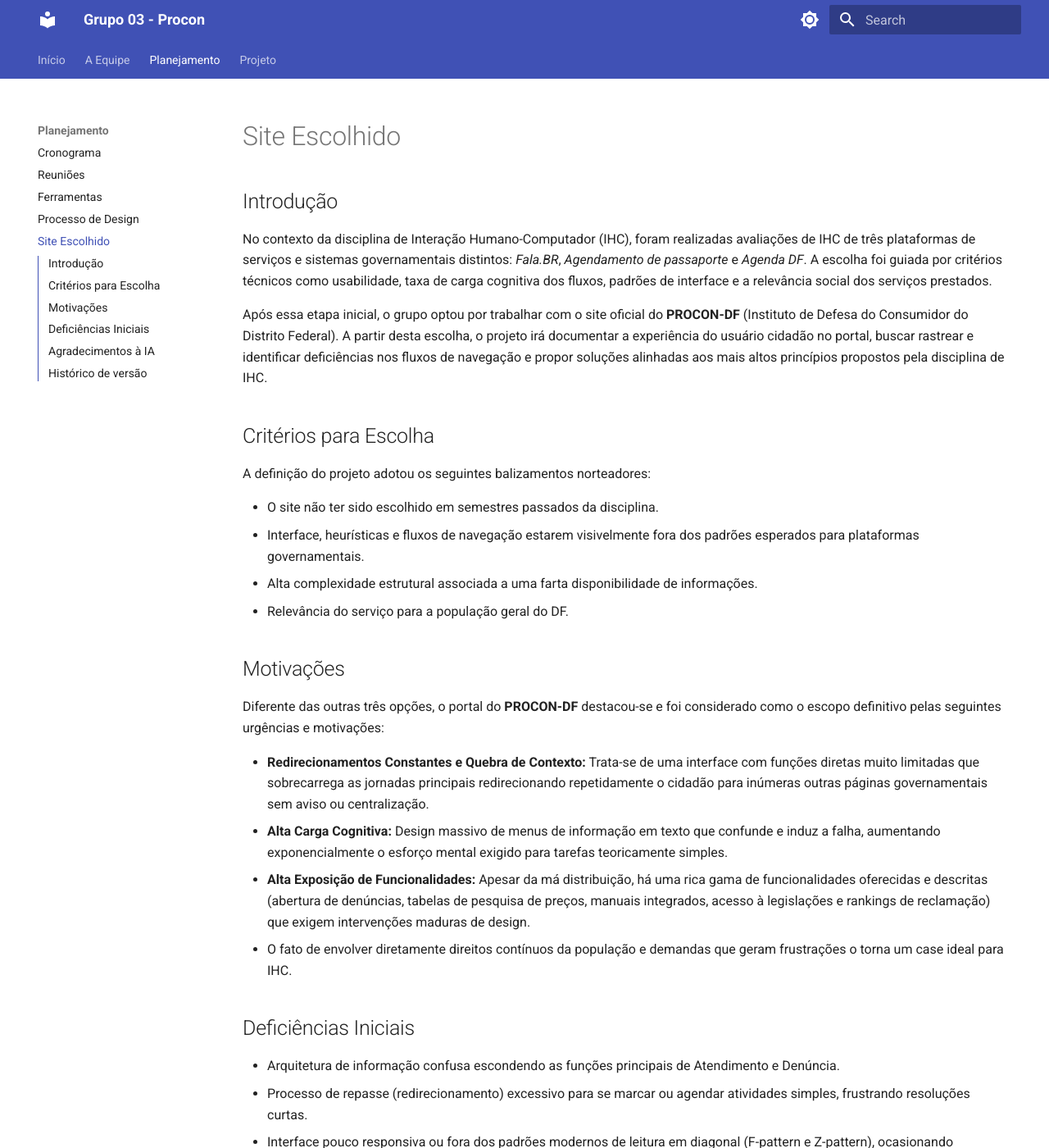
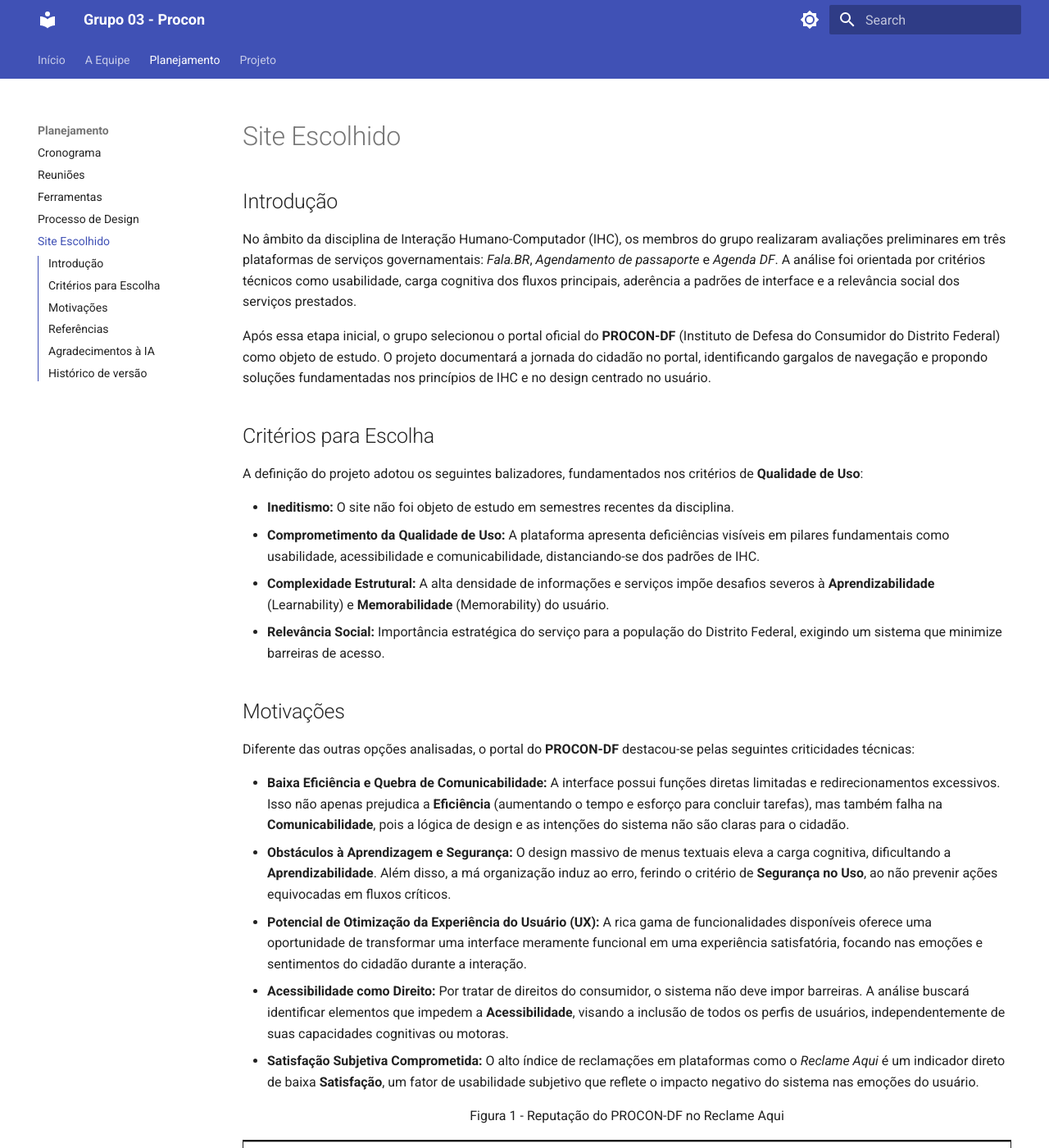
Before and after one commit to Interacao-Humano-Computador/2026.1-Grupo03, an MkDocs documentation site: the page built from docs/planejamento/site-escolhido.md, in a window 1280 px wide and 1400 px high. Shown: the whole window at 82% size. Built offline with MkDocs 1.6.1 and Material for MkDocs 9.7.7, drawn with Linux system fonts in a browser that asks for light colours; some of the changed text lies outside the part shown.

Commit message:
adjustments in the text, references and figures

```diff
--- a/docs/planejamento/site-escolhido.md
+++ b/docs/planejamento/site-escolhido.md
@@ -2,34 +2,57 @@
 
 ## Introdução
 
-No contexto da disciplina de Interação Humano-Computador (IHC), foram realizadas avaliações de IHC de três plataformas de serviços e sistemas governamentais distintos: _Fala.BR_, _Agendamento de passaporte_ e _Agenda DF_. A escolha foi guiada por critérios técnicos como usabilidade, taxa de carga cognitiva dos fluxos, padrões de interface e a relevância social dos serviços prestados.
+No âmbito da disciplina de Interação Humano-Computador (IHC), os membros do grupo realizaram avaliações preliminares em três plataformas de serviços governamentais: _Fala.BR_, _Agendamento de passaporte_ e _Agenda DF_. A análise foi orientada por critérios técnicos como usabilidade, carga cognitiva dos fluxos principais, aderência a padrões de interface e a relevância social dos serviços prestados.
 
-Após essa etapa inicial, o grupo optou por trabalhar com o site oficial do **PROCON-DF** (Instituto de Defesa do Consumidor do Distrito Federal). A partir desta escolha, o projeto irá documentar a experiência do usuário cidadão no portal, buscar rastrear e identificar deficiências nos fluxos de navegação e propor soluções alinhadas aos mais altos princípios propostos pela disciplina de IHC.
+Após essa etapa inicial, o grupo selecionou o portal oficial do **PROCON-DF** (Instituto de Defesa do Consumidor do Distrito Federal) como objeto de estudo. O projeto documentará a jornada do cidadão no portal, identificando gargalos de navegação e propondo soluções fundamentadas nos princípios de IHC e no design centrado no usuário.
 
 ## Critérios para Escolha
 
-A definição do projeto adotou os seguintes balizamentos norteadores:
+A definição do projeto adotou os seguintes balizadores, fundamentados nos critérios de **Qualidade de Uso**:
 
-- O site não ter sido escolhido em semestres passados da disciplina.
-- Interface, heurísticas e fluxos de navegação estarem visivelmente fora dos padrões esperados para plataformas governamentais.
-- Alta complexidade estrutural associada a uma farta disponibilidade de informações.
-- Relevância do serviço para a população geral do DF.
+- **Ineditismo:** O site não foi objeto de estudo em semestres recentes da disciplina.
+- **Comprometimento da Qualidade de Uso:** A plataforma apresenta deficiências visíveis em pilares fundamentais como usabilidade, acessibilidade e comunicabilidade, distanciando-se dos padrões de IHC.
+- **Complexidade Estrutural:** A alta densidade de informações e serviços impõe desafios severos à **Aprendizabilidade** (Learnability) e **Memorabilidade** (Memorability) do usuário.
+- **Relevância Social:** Importância estratégica do serviço para a população do Distrito Federal, exigindo um sistema que minimize barreiras de acesso.
 
 ## Motivações
 
-Diferente das outras três opções, o portal do **PROCON-DF** destacou-se e foi considerado como o escopo definitivo pelas seguintes urgências e motivações:
+Diferente das outras opções analisadas, o portal do **PROCON-DF** destacou-se pelas seguintes criticidades técnicas:
 
-- **Redirecionamentos Constantes e Quebra de Contexto:** Trata-se de uma interface com funções diretas muito limitadas que sobrecarrega as jornadas principais redirecionando repetidamente o cidadão para inúmeras outras páginas governamentais sem aviso ou centralização.
-- **Alta Carga Cognitiva:** Design massivo de menus de informação em texto que confunde e induz a falha, aumentando exponencialmente o esforço mental exigido para tarefas teoricamente simples.
-- **Alta Exposição de Funcionalidades:** Apesar da má distribuição, há uma rica gama de funcionalidades oferecidas e descritas (abertura de denúncias, tabelas de pesquisa de preços, manuais integrados, acesso à legislações e rankings de reclamação) que exigem intervenções maduras de design.
-- O fato de envolver diretamente direitos contínuos da população e demandas que geram frustrações o torna um case ideal para IHC.
+- **Baixa Eficiência e Quebra de Comunicabilidade:** A interface possui funções diretas limitadas e redirecionamentos excessivos. Isso não apenas prejudica a **Eficiência** (aumentando o tempo e esforço para concluir tarefas), mas também falha na **Comunicabilidade**, pois a lógica de design e as intenções do sistema não são claras para o cidadão.
+- **Obstáculos à Aprendizagem e Segurança:** O design massivo de menus textuais eleva a carga cognitiva, dificultando a **Aprendizabilidade**. Além disso, a má organização induz ao erro, ferindo o critério de **Segurança no Uso**, ao não prevenir ações equivocadas em fluxos críticos.
+- **Potencial de Otimização da Experiência do Usuário (UX):** A rica gama de funcionalidades disponíveis oferece uma oportunidade de transformar uma interface meramente funcional em uma experiência satisfatória, focando nas emoções e sentimentos do cidadão durante a interação.
+- **Acessibilidade como Direito:** Por tratar de direitos do consumidor, o sistema não deve impor barreiras. A análise buscará identificar elementos que impedem a **Acessibilidade**, visando a inclusão de todos os perfis de usuários, independentemente de suas capacidades cognitivas ou motoras.
+- **Satisfação Subjetiva Comprometida:** O alto índice de reclamações em plataformas como o _Reclame Aqui_ é um indicador direto de baixa **Satisfação**, um fator de usabilidade subjetivo que reflete o impacto negativo do sistema nas emoções do usuário.
 
-## Deficiências Iniciais
+<div align="center">
+  <p>Figura 1 - Reputação do PROCON-DF no Reclame Aqui</p>
+  <img class="figwithborder" src="../assets/reclame-aqui.png" alt="Reputação do PROCON-DF no Reclame Aqui">
+  <p><small>Fonte: Reclame Aqui (2026)<sup><a href="#ref-reclame-aqui">[2]</a></sup></small></p>
+</div>
 
-- Arquitetura de informação confusa escondendo as funções principais de Atendimento e Denúncia.
-- Processo de repasse (redirecionamento) excessivo para se marcar ou agendar atividades simples, frustrando resoluções curtas.
-- Interface pouco responsiva ou fora dos padrões modernos de leitura em diagonal (F-pattern e Z-pattern), ocasionando sobrecarga visual pelo "paredão" de textos.
+<div align="center">
+  <p>Figura 2 - Fatores de usabilidade de Nielsen</p>
+  <img class="figwithborder" src="../assets/usabilidade-nielsen.png" alt="Lista de metas de usabilidade de Nielsen: aprendizado, recordação, eficiência, segurança e satisfação">
+  <p><small>Fonte: Nielsen (1994c) apud Barbosa et al. (2021), cap.3.2.1, p. 35-36<sup><a href="#ref-barbosa">[1]</a></sup></small></p>
+</div>
 
+<div align="center">
+  <p>Figura 3 - Critérios adicionais de qualidade</p>
+  <img class="figwithborder" src="../assets/criterios-qualidade.png" alt="Lista de metas de usabilidade de Nielsen: aprendizado, recordação, eficiência, segurança e satisfação">
+  <p><small>Fonte: Barbosa et al. (2021), cap.3.2, p. 35<sup><a href="#ref-barbosa">[1]</a></sup></small></p>
+</div>
+---
+
+## Referências
+
+<div id="ref-barbosa" markdown>
+Barbosa, S. D. J.; Silva, B. S. da; Silveira, M. S.; Gasparini, I.; Darin, T.; Barbosa, G. D. J. (2021) **Interação Humano-Computador e Experiência do usuário**. Autopublicação.
+</div>
+
+<div id="ref-reclame-aqui" markdown>
+RECLAME AQUI. **PROCON-DF**. [S. l.], 2026. Disponível em: <a href="https://www.reclameaqui.com.br/empresa/procon-df/" target="_blank">https://www.reclameaqui.com.br/empresa/procon-df/</a>. Acesso em: 11 abr. 2026.
+</div>
 ---
 
 ## Agradecimentos à IA
@@ -38,7 +61,6 @@
 
 ## Histórico de versão
 
-| Versão | Data       | Descrição                                         | Autor         | Revisor |
-| ------ | ---------- | ------------------------------------------------- | ------------- | ------- |
-| 1.0    | 10/04/2026 | Criação da página                                 | Pedro Moretti |         |
-| 1.1    | 10/04/2026 | Redação do site escohido, contexto e público-alvo | Pedro Moretti |         |
+| Versão | Data       | Descrição            | Autor         | Revisor |
+| ------ | ---------- | -------------------- | ------------- | ------- |
+| 1.0    | 10/04/2026 | Criação do documento | Pedro Moretti |         |
--- a/docs/stylesheets/extra.css
+++ b/docs/stylesheets/extra.css
@@ -100,10 +100,10 @@
 .custom-hero {
     background: linear-gradient(135deg, #4A00E0 0%, #8E2DE2 100%);
     color: white;
-    padding: 5rem 2rem;
+    padding: 2rem;
     text-align: center;
     border-radius: 12px;
-    margin-bottom: 3rem;
+    margin-bottom: 2rem;
     box-shadow: 0 10px 30px rgba(0,0,0,0.15);
 }
 
@@ -132,7 +132,7 @@
 .feature-card {
     background: var(--md-default-bg-color);
     border: 2px solid #4A00E0; /* Borda primária azul da paleta */
-    padding: 1rem 1rem;
+    padding: 1rem;
     border-radius: 12px;
     text-decoration: none !important;
     color: inherit;
@@ -178,6 +178,10 @@
     color: var(--md-default-fg-color--light);
 }
 
+.figwithborder {
+    border: 1px solid var(--md-default-fg-color);
+}
+
 /* =========================================
    Ajustes de Legibilidade: Modo Escuro (Dark Mode)
    ========================================= */
```
Also changed, not shown: docs/index.md (line endings or trailing spaces), docs/planejamento/assets/criterios-qualidade.png (added), docs/planejamento/assets/reclame-aqui.png (added), docs/planejamento/assets/usabilidade-nielsen.png (added).
